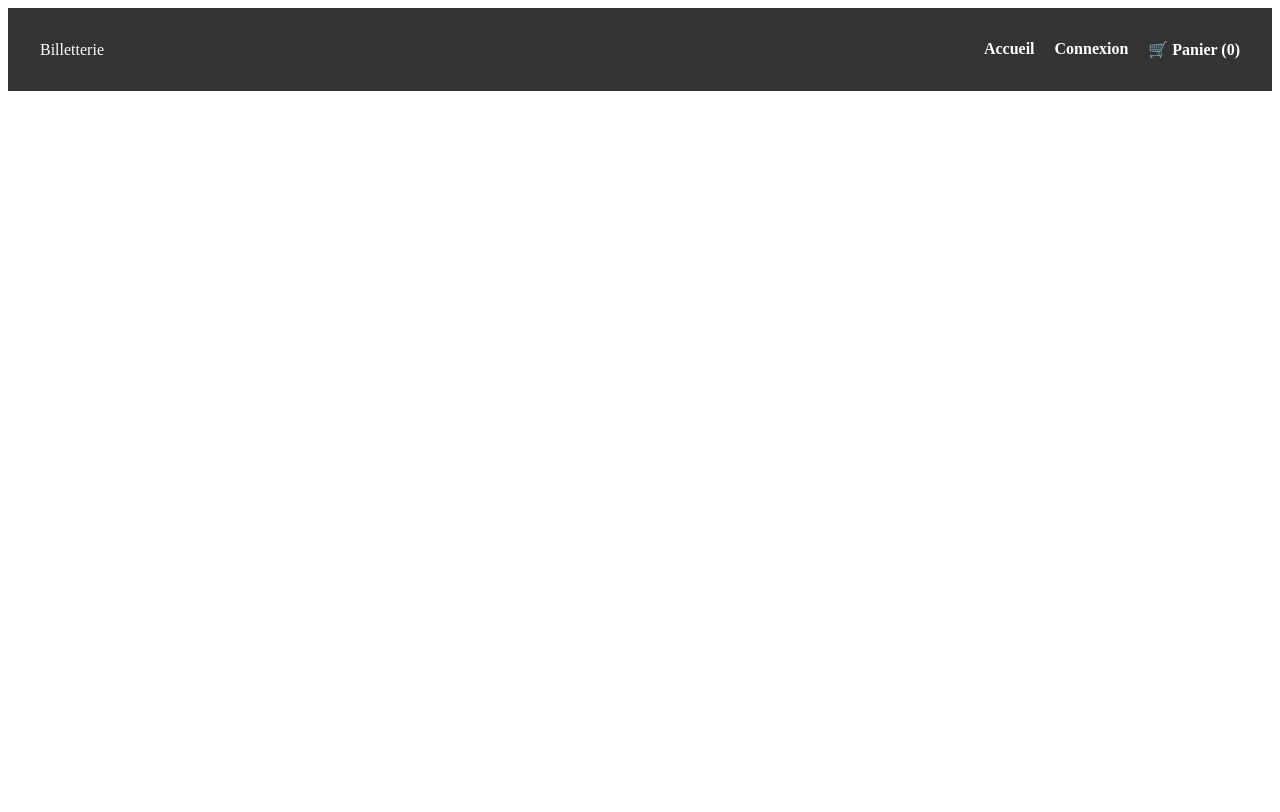
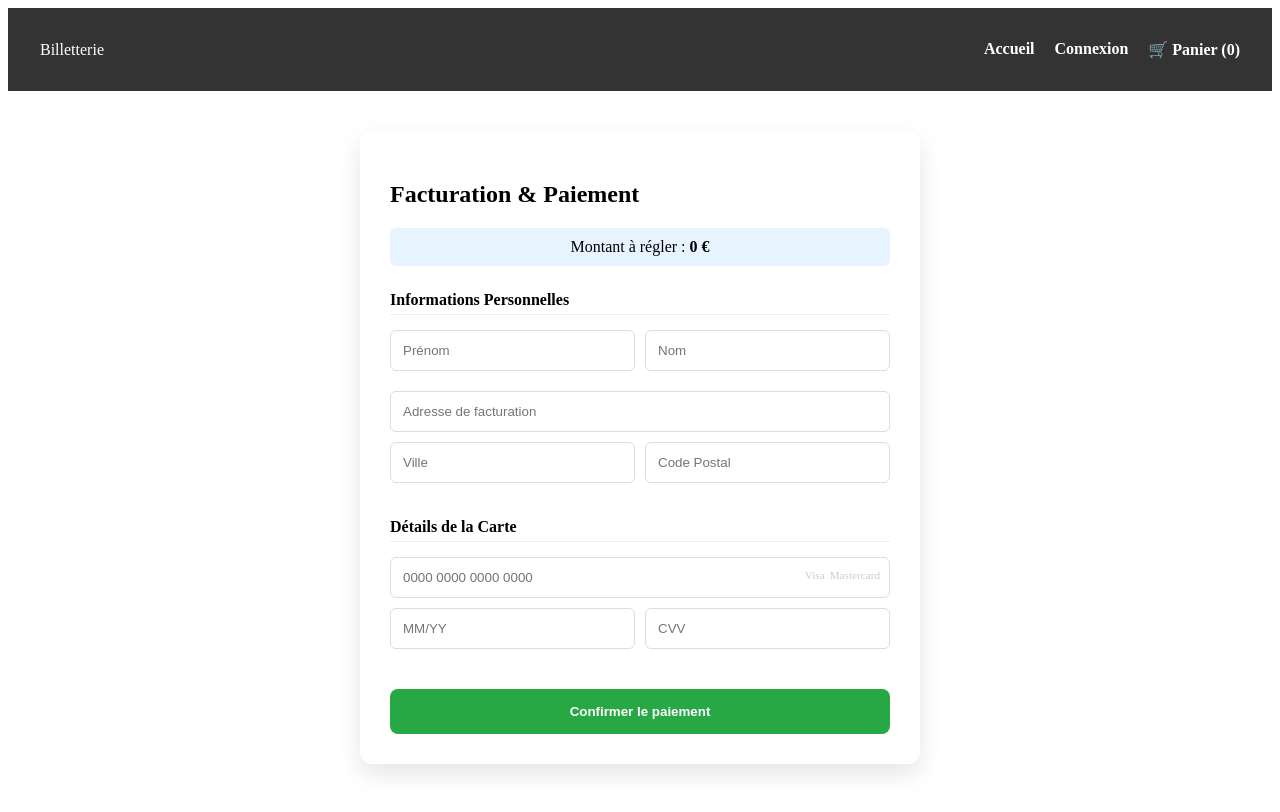
Before and after one commit to Thomas7520/e4a-projet-billetterie, a React (Vite) app: page /payment in a window 1280 px wide. Built offline with nearby package versions, Linux system fonts and the light colour scheme.

Commit message:
feat: tunnel d'achat avec formulaire de facturation et confirmation de paiement stylisée

```diff
--- a/src/App.jsx
+++ b/src/App.jsx
@@ -3,6 +3,8 @@ import Home from './pages/Home';
 import Login from './pages/Login';
 import Navbar from './components/Navbar';
 import ConcertDetail from './pages/ConcertDetail';
+import Checkout from './pages/Checkout';
+import PaymentForm from './pages/PaymentForm';
 import { CartProvider } from './context/CartContext';
 import Cart from './pages/Cart';
 
@@ -16,6 +18,8 @@ function App() {
           <Route path="/login" element={<Login />} />
           <Route path="/concert/:id" element={<ConcertDetail />} />
           <Route path="/cart" element={<Cart />} />
+          <Route path="/checkout" element={<Checkout />} />
+          <Route path="/payment" element={<PaymentForm />} />
         </Routes>
       </Router>
     </CartProvider>
--- a/src/pages/Cart.jsx
+++ b/src/pages/Cart.jsx
@@ -1,10 +1,13 @@
 import { useCart } from '../context/CartContext';
+import { useNavigate } from 'react-router-dom';
 import './Cart.css';
 
 function Cart() {
   const { cart, removeFromCart, calculateTotal } = useCart();
+  const navigate = useNavigate();
 
   return (
+
     <div className="cart-container">
       <h1>Mon Panier</h1>
       {cart.length === 0 ? (
@@ -23,7 +26,9 @@ function Cart() {
           <div className="cart-summary">
             <h3>Total à régler</h3>
             <div className="total-price">{calculateTotal()} €</div>
-            <button className="btn-checkout">Procéder au paiement simulé</button>
+              <button className="btn-checkout" onClick={() => navigate('/checkout')}>
+                Procéder au paiement
+              </button>
           </div>
         </div>
       )}
--- /dev/null
+++ b/src/pages/Checkout.jsx
@@ -0,0 +1,58 @@
+import { useState, useEffect } from 'react';
+import { useNavigate } from 'react-router-dom';
+import { useCart } from '../context/CartContext';
+import './Checkout.css';
+
+function Checkout() {
+  const [isProcessing, setIsProcessing] = useState(true);
+  const { cart, calculateTotal, clearCart } = useCart();
+  const navigate = useNavigate();
+
+  // On stocke le total avant de vider le panier
+  const [finalTotal] = useState(calculateTotal());
+  const [ticketCount] = useState(cart.length);
+
+  useEffect(() => {
+    // Simulation du délai bancaire
+    const timer = setTimeout(() => {
+      setIsProcessing(false);
+    }, 2000);
+
+    return () => clearTimeout(timer);
+  }, []);
+
+  const handleReturn = () => {
+    clearCart();
+    navigate('/');
+  };
+
+  return (
+    <div className="checkout-container">
+      {isProcessing ? (
+        <div className="loader-wrapper">
+          <h2>Vérification de la transaction...</h2>
+          <div className="loader"></div>
+          <p>Communication sécurisée avec votre banque</p>
+        </div>
+      ) : (
+        <div className="success-card">
+          <div className="success-icon"></div> {/* L'icône SVG vient du CSS */}
+          <h1>Paiement Accepté</h1>
+          <p>Votre commande a été validée avec succès.</p>
+
+          <div className="order-info">
+            <p><strong>Total payé :</strong> {finalTotal} €</p>
+            <p><strong>Billets réservés :</strong> {ticketCount}</p>
+            <p><strong>N° de transaction :</strong> TXN-{Math.random().toString(36).substr(2, 9).toUpperCase()}</p>
+          </div>
+
+          <button className="btn-buy" onClick={handleReturn}>
+            Retourner à l'accueil
+          </button>
+        </div>
+      )}
+    </div>
+  );
+}
+
+export default Checkout;
--- /dev/null
+++ b/src/pages/PaymentForm.css
@@ -0,0 +1,11 @@
+.payment-form-container { padding: 40px 20px; display: flex; justify-content: center; }
+.payment-card { background: white; padding: 30px; border-radius: 12px; box-shadow: 0 10px 25px rgba(0,0,0,0.1); width: 100%; max-width: 500px; }
+.form-section { margin-top: 25px; }
+.form-section h3 { font-size: 1rem; border-bottom: 1px solid #eee; padding-bottom: 5px; margin-bottom: 15px; }
+.row { display: flex; gap: 10px; margin-bottom: 10px; }
+.payment-card input { width: 100%; padding: 12px; border: 1px solid #ddd; border-radius: 6px; margin-bottom: 10px; box-sizing: border-box; }
+.card-input-wrapper { position: relative; }
+.card-logos { position: absolute; right: 10px; top: 12px; font-size: 0.7rem; display: flex; gap: 5px; color: #ccc; }
+.card-logos span.active { color: #007bff; font-weight: bold; }
+.btn-pay-final { width: 100%; padding: 15px; background: #28a745; color: white; border: none; border-radius: 8px; font-weight: bold; cursor: pointer; margin-top: 20px; }
+.total-to-pay { background: #e7f3ff; padding: 10px; border-radius: 6px; text-align: center; }
--- /dev/null
+++ b/src/pages/PaymentForm.jsx
@@ -0,0 +1,70 @@
+import { useState } from 'react';
+import { useNavigate } from 'react-router-dom';
+import { useCart } from '../context/CartContext';
+import './PaymentForm.css';
+
+function PaymentForm() {
+  const navigate = useNavigate();
+  const { calculateTotal } = useCart();
+  const [form, setForm] = useState({
+    nom: '', prenom: '', adresse: '', ville: '', cp: '',
+    cardNum: '', exp: '', cvv: ''
+  });
+
+  const handleSubmit = (e) => {
+    e.preventDefault();
+    // Simulation d'une validation technique
+    if (form.cardNum.length < 16 || form.cvv.length < 3) {
+      alert("Informations de carte invalides (Test V&V)");
+      return;
+    }
+    navigate('/checkout'); // Vers la page de chargement/succès
+  };
+
+  return (
+    <div className="payment-form-container">
+      <form className="payment-card" onSubmit={handleSubmit}>
+        <h2>Facturation & Paiement</h2>
+        <p className="total-to-pay">Montant à régler : <strong>{calculateTotal()} €</strong></p>
+
+        <div className="form-section">
+          <h3>Informations Personnelles</h3>
+          <div className="row">
+            <input type="text" placeholder="Prénom" required onChange={e => setForm({...form, prenom: e.target.value})} />
+            <input type="text" placeholder="Nom" required onChange={e => setForm({...form, nom: e.target.value})} />
+          </div>
+          <input type="text" placeholder="Adresse de facturation" required onChange={e => setForm({...form, adresse: e.target.value})} />
+          <div className="row">
+            <input type="text" placeholder="Ville" required onChange={e => setForm({...form, ville: e.target.value})} />
+            <input type="text" placeholder="Code Postal" required onChange={e => setForm({...form, cp: e.target.value})} />
+          </div>
+        </div>
+
+        <div className="form-section">
+          <h3>Détails de la Carte</h3>
+          <div className="card-input-wrapper">
+            <input
+              type="text"
+              placeholder="0000 0000 0000 0000"
+              maxLength="16"
+              required
+              onChange={e => setForm({...form, cardNum: e.target.value})}
+            />
+            <div className="card-logos">
+              <span className={form.cardNum.startsWith('4') ? 'active' : ''}>Visa</span>
+              <span className={form.cardNum.startsWith('5') ? 'active' : ''}>Mastercard</span>
+            </div>
+          </div>
+          <div className="row">
+            <input type="text" placeholder="MM/YY" maxLength="5" required onChange={e => setForm({...form, exp: e.target.value})} />
+            <input type="text" placeholder="CVV" maxLength="3" required onChange={e => setForm({...form, cvv: e.target.value})} />
+          </div>
+        </div>
+
+        <button type="submit" className="btn-pay-final">Confirmer le paiement</button>
+      </form>
+    </div>
+  );
+}
+
+export default PaymentForm;
```
Also changed, not shown: src/pages/Checkout.css (added, +46 -0 lines).
